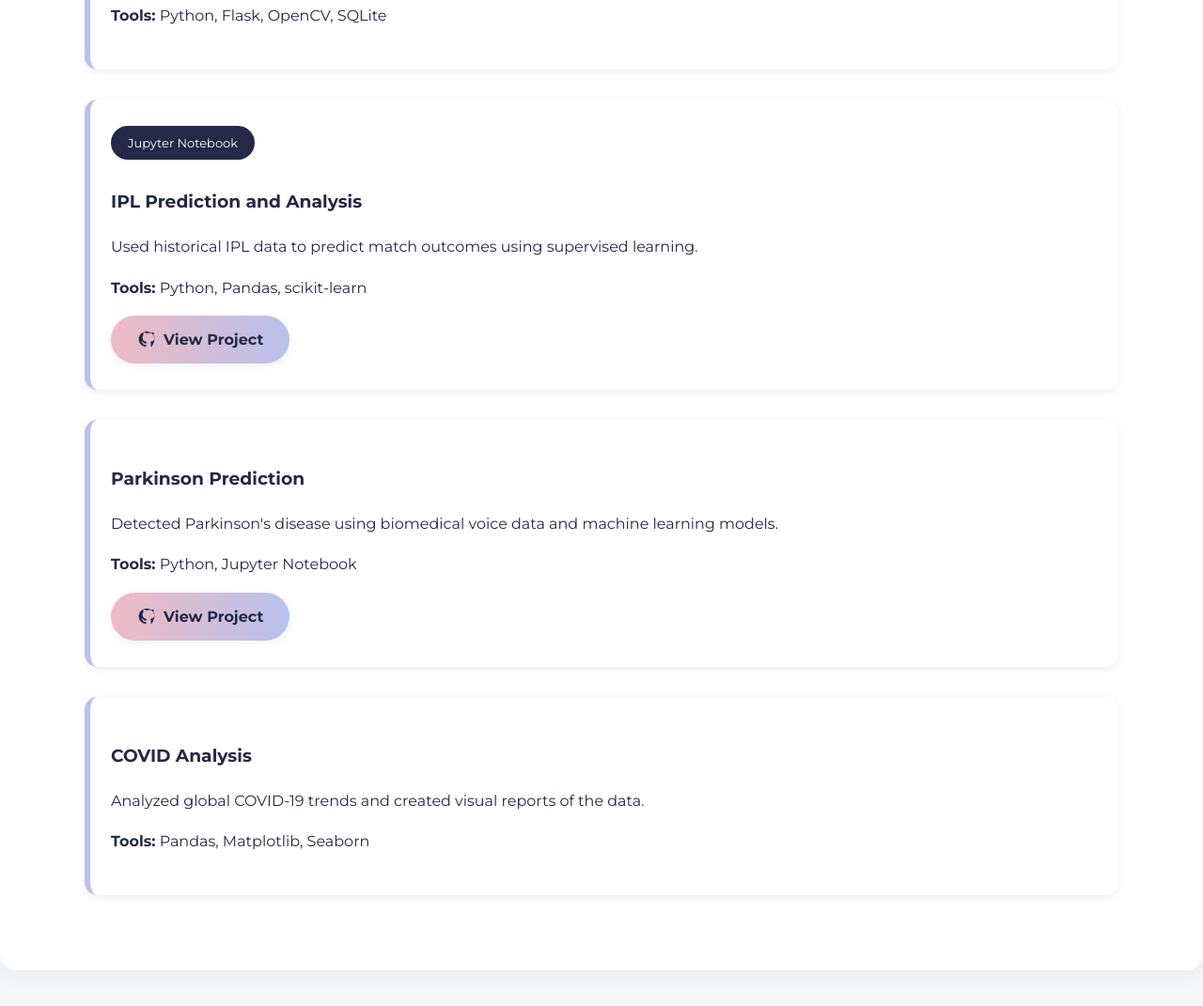
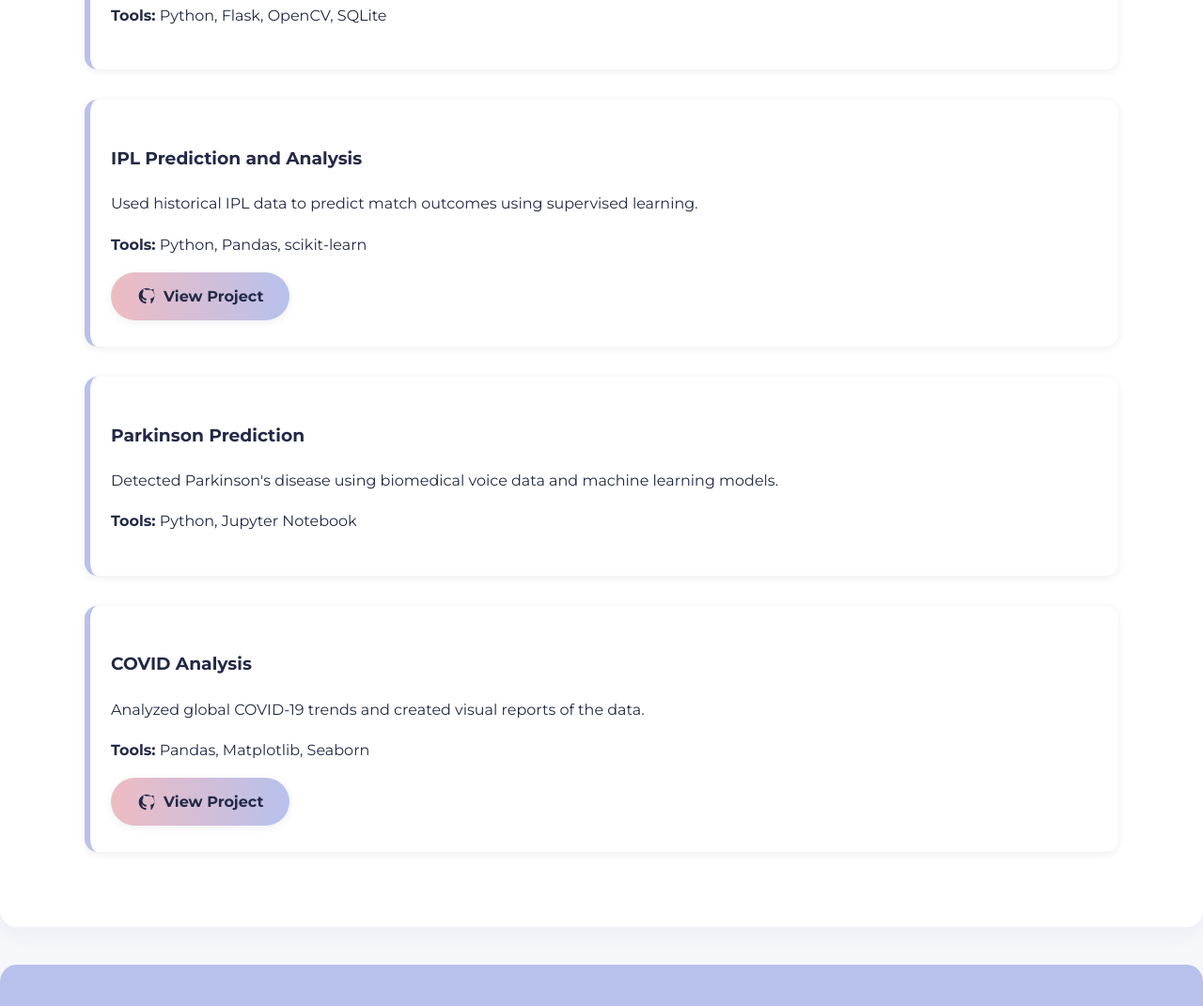
Before and after one commit to aiswaryabinoy/MyPortfolio, a plain HTML site: page index.html in a window 1280 px wide. Shown: the part 947-2018 px from the top of the page at 94% size. Drawn offline with Linux system fonts and the light colour scheme.

Commit message:
index.html

```diff
--- a/index.html
+++ b/index.html
@@ -44,7 +44,6 @@
             <p><strong>Tools:</strong> Python, Flask, OpenCV, SQLite</p>
           </div>
           <div class="project-card">
-            <span class="tag" style="background:#232946;color:#fff;">Jupyter Notebook</span>
             <h3>IPL Prediction and Analysis</h3>
             <p>Used historical IPL data to predict match outcomes using supervised learning.</p>
             <p><strong>Tools:</strong> Python, Pandas, scikit-learn</p>
@@ -57,15 +56,15 @@
             <h3>Parkinson Prediction</h3>
             <p>Detected Parkinson's disease using biomedical voice data and machine learning models.</p>
             <p><strong>Tools:</strong> Python, Jupyter Notebook</p>
-            <a class="btn" href="https://github.com/aiswaryabinoy/CovidAnalysis" target="_blank" style="display:inline-flex;align-items:center;gap:8px;">
-              <svg xmlns="http://www.w3.org/2000/svg" width="20" height="20" fill="#232946" viewBox="0 0 24 24"><path d="M12 2C6.477 2 2 6.477 2 12c0 4.991 3.657 9.128 8.438 9.877.617.113.843-.267.843-.595 0-.293-.011-1.07-.017-2.099-3.338.726-4.042-1.61-4.042-1.61-.562-1.428-1.375-1.809-1.375-1.809-1.125-.77.086-.755.086-.755 1.243.087 1.897 1.277 1.897 1.277 1.106 1.896 2.902 1.349 3.612 1.032.112-.801.432-1.349.785-1.66-2.665-.304-5.466-1.332-5.466-5.931 0-1.31.469-2.381 1.236-3.221-.124-.303-.535-1.523.117-3.176 0 0 1.008-.322 3.301 1.23a11.52 11.52 0 0 1 3.003-.404c1.018.005 2.045.138 3.003.404 2.291-1.552 3.297-1.23 3.297-1.23.653 1.653.242 2.873.119 3.176.77.84 1.235 1.911 1.235 3.221 0 4.609-2.803 5.625-5.475 5.921.444.383.839 1.137.839 2.293 0 1.655-.015 2.988-.015 3.393 0 .33.224.713.849.592C18.345 21.125 22 16.991 22 12c0-5.523-4.477-10-10-10z"/></svg>
-              View Project
-            </a>
           </div>
           <div class="project-card">
             <h3>COVID Analysis</h3>
             <p>Analyzed global COVID-19 trends and created visual reports of the data.</p>
             <p><strong>Tools:</strong> Pandas, Matplotlib, Seaborn</p>
+            <a class="btn" href="https://github.com/aiswaryabinoy/CovidAnalysis" target="_blank" style="display:inline-flex;align-items:center;gap:8px;">
+              <svg xmlns="http://www.w3.org/2000/svg" width="20" height="20" fill="#232946" viewBox="0 0 24 24"><path d="M12 2C6.477 2 2 6.477 2 12c0 4.991 3.657 9.128 8.438 9.877.617.113.843-.267.843-.595 0-.293-.011-1.07-.017-2.099-3.338.726-4.042-1.61-4.042-1.61-.562-1.428-1.375-1.809-1.375-1.809-1.125-.77.086-.755.086-.755 1.243.087 1.897 1.277 1.897 1.277 1.106 1.896 2.902 1.349 3.612 1.032.112-.801.432-1.349.785-1.66-2.665-.304-5.466-1.332-5.466-5.931 0-1.31.469-2.381 1.236-3.221-.124-.303-.535-1.523.117-3.176 0 0 1.008-.322 3.301 1.23a11.52 11.52 0 0 1 3.003-.404c1.018.005 2.045.138 3.003.404 2.291-1.552 3.297-1.23 3.297-1.23.653 1.653.242 2.873.119 3.176.77.84 1.235 1.911 1.235 3.221 0 4.609-2.803 5.625-5.475 5.921.444.383.839 1.137.839 2.293 0 1.655-.015 2.988-.015 3.393 0 .33.224.713.849.592C18.345 21.125 22 16.991 22 12c0-5.523-4.477-10-10-10z"/></svg>
+              View Project
+            </a>
           </div>
         </div>
       </div>
```
